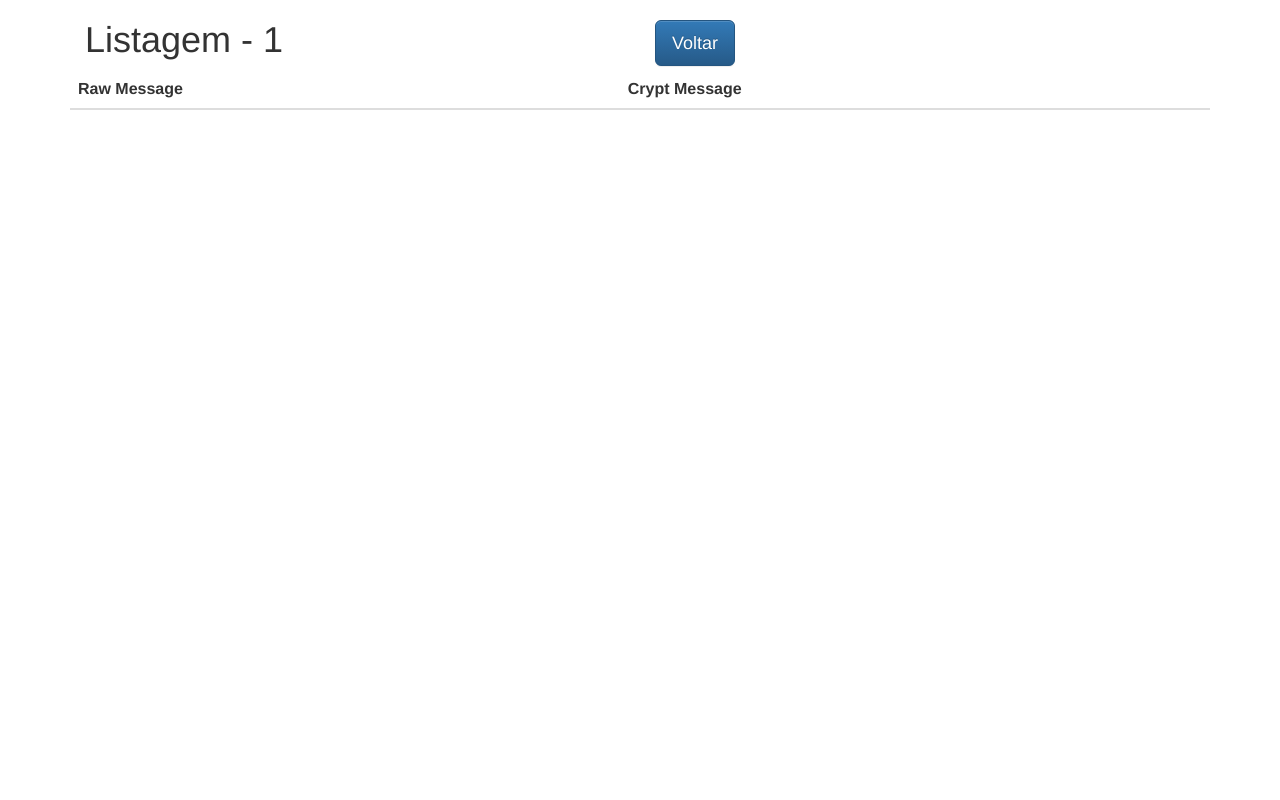
After one commit to guicarvalho/SSI, a Flask app: page /list/1 in a window 1280 px wide. The commit adds this page. Run offline with Flask 2, Linux system fonts and the light colour scheme; lists and menus that the app fills with data are empty; some libraries are stand-ins or nearby versions.

Commit message:
Ajustando os links e pagina de listagem.

```diff
--- a/PythonApplication/AppFrasesAoVento/app.py
+++ b/PythonApplication/AppFrasesAoVento/app.py
@@ -1,10 +1,15 @@
 # coding: utf-8
 
 from flask import Flask, render_template, request
+
 import algo_crypt
 import datetime
 import string
 import ipdb
+import sys
+
+reload(sys)
+sys.setdefaultencoding('utf-8')
 
 
 app = Flask(__name__)
@@ -28,7 +33,6 @@ total_each_cipher = {
 
 @app.route('/', methods=['GET', 'POST'])
 def index():
-	# ipdb.set_trace()
 	if request.method == 'POST':
 		msg = request.form['message']
 		key = request.form['key']
@@ -43,6 +47,16 @@ def index():
 		caesar=total_each_cipher['caesar'],
 		otp=total_each_cipher['otp'],
 		hill=total_each_cipher['hill'],
+	)
+
+@app.route('/list/<cipher>', methods=['GET'])
+def list(cipher):
+	# ipdb.set_trace()
+	# return str(_list_messages(cipher))
+	return render_template(
+		'list.html',
+		chiper_name=cipher,
+		message_list=_list_messages(cipher),
 	)
 
 def _crypt_message(msg, key, cipher):
@@ -63,14 +77,24 @@ def _crypt_message(msg, key, cipher):
 	return message
 
 def _add_message(raw_msg, crypt_msg, cipher):
+	global message_list
 	obj = {
 		'cipher': cipher,
 		'raw_msg': raw_msg,
-		'crypt_msg': crypt_msg,
+		'crypt_msg': crypt_msg.decode('utf-8', 'replace'),
 		'date_joined': str(datetime.datetime.now())
 	}
 
 	message_list.append(obj)
+
+def _list_messages(cipher):
+	cipher_message_list = []
+
+	for obj in message_list:
+		if obj['cipher'] == cipher:
+			cipher_message_list.append(obj)
+
+	return cipher_message_list
 
 def _increment_cipher(cipher):
 	total_each_cipher[cipher] += 1
--- a/PythonApplication/AppFrasesAoVento/templates/index.html
+++ b/PythonApplication/AppFrasesAoVento/templates/index.html
@@ -30,9 +30,9 @@
 		  		Mensagens ao Vento é um site onde você cadastra suas mensagens de forma segura, usando o algoritmo de criptografia de sua escolha. Digite uma mensagem e escolha o algoritmo de criptografia para codificar sua mensagem.
 		  	</p>
 		  	<p>
-		  		<span class="label label-default">Cifra de Hill - {{ hill }}</span>
-		  		<span class="label label-default">Cifra de Cesar - {{ caesar }}</span>
-		  		<span class="label label-default">OTP - {{ otp }}</span>
+			<a href="{{ url_for('list', cipher='hill') }}"><span class="label label-default">Cifra de Hill - {{ hill }}</span></a>
+			<a href="{{ url_for('list', cipher='caesar') }}"><span class="label label-default">Cifra de Cesar - {{ caesar }}</span></a>
+			<a href="{{ url_for('list', cipher='otp') }}"><span class="label label-default">OTP - {{ otp }}</span></a>
 		  	</p>
 			</div>
 
--- /dev/null
+++ b/PythonApplication/AppFrasesAoVento/templates/list.html
@@ -0,0 +1,54 @@
+<html>
+	<head>
+		<title>Frases Ao Vento</title>
+
+		<meta charset="utf-8">
+	  <meta http-equiv="X-UA-Compatible" content="IE=edge">
+	  <meta name="viewport" content="width=device-width, initial-scale=1">
+
+		<link rel="stylesheet" href="https://maxcdn.bootstrapcdn.com/bootstrap/3.2.0/css/bootstrap.min.css">
+		<link rel="stylesheet" href="https://maxcdn.bootstrapcdn.com/bootstrap/3.2.0/css/bootstrap-theme.min.css">
+
+		<link href="//netdna.bootstrapcdn.com/font-awesome/3.2.1/css/font-awesome.css" rel="stylesheet">
+
+		<script src="https://code.jquery.com/jquery-2.1.1.min.js"></script>
+		<script src="https://maxcdn.bootstrapcdn.com/bootstrap/3.2.0/js/bootstrap.min.js"></script>
+
+		<!-- HTML5 Shim and Respond.js IE8 support of HTML5 elements and media queries -->
+	    <!-- WARNING: Respond.js doesn't work if you view the page via file:// -->
+	    <!--[if lt IE 9]>
+	      <script src="https://oss.maxcdn.com/html5shiv/3.7.2/html5shiv.min.js"></script>
+	      <script src="https://oss.maxcdn.com/respond/1.4.2/respond.min.js"></script>
+	    <![endif]-->
+	</head>
+	<body>
+		<div class="container">
+			<div class="row">
+				<div class="col-md-12">
+					<div class="col-md-6">
+						<h1>Listagem - {{ chiper_name|upper }}</h1>
+					</div><br>
+					<div class="col-md-6">
+						<a class="btn btn-primary btn-lg" href="{{ url_for('index') }}">Voltar</a>
+					</div>
+				</div>
+			</div>
+			<table class="table">
+			<thead>
+				<tr>
+					<th>Raw Message</th>
+					<th>Crypt Message</th>
+				</tr>
+			</thead>
+			<tbody>
+			{% for message in message_list %}
+				<tr>
+					<td>{{ message['raw_msg'] }}</td>
+					<td>{{ message['crypt_msg'] }}</td>
+				</tr>
+			{% endfor %}
+			</tbody>
+			</table>
+		</div>
+	</body>
+</html>
```
Also changed, not shown: PythonApplication/requiremets.txt (added, +11 -0 lines). Lines whose indentation alone changed are shown as unchanged.
